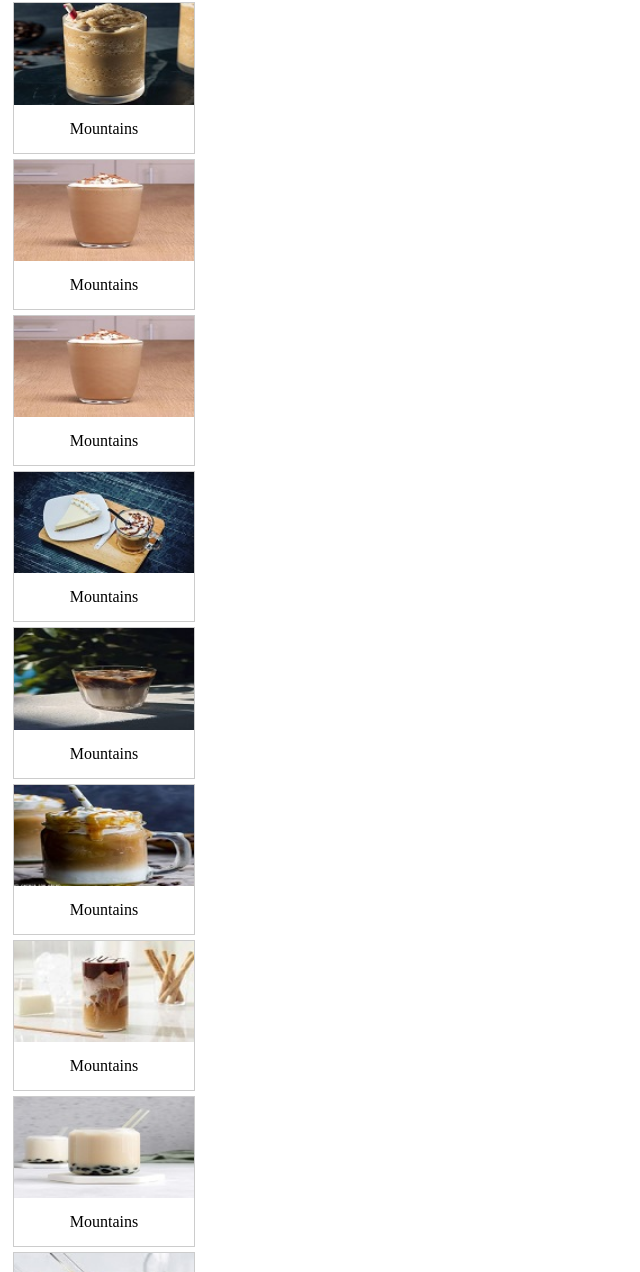
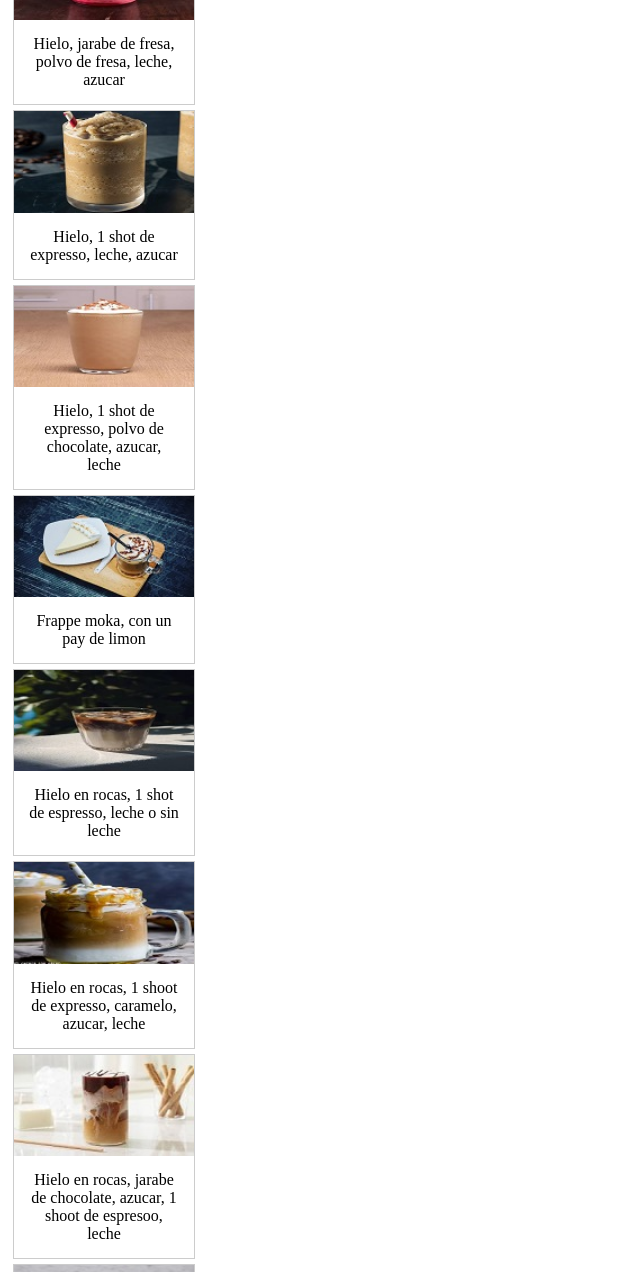
Before and after one commit to arelisanchezcb10-commits/Cafe-Moka, a plain HTML site: page galeria.html in a window 1280 px wide. Shown: the part 1528-2800 px from the top of the page, without its empty margins (0-640 px from the left). Drawn offline with Linux system fonts and the light colour scheme.

Commit message:
Update galeria.html

```diff
--- a/galeria.html
+++ b/galeria.html
@@ -43,7 +43,7 @@
   <a target="_blank" href="Capuchino.jpg">
     <img src="Mini_Capuchino.jpg" alt="Mountains" >
   </a>
-  <div class="desc">Shot de café, leche</div>
+  <div class="desc">Shot de café, leche de vaca</div>
 </div>
 
 <div class="gallery-item">
@@ -64,98 +64,91 @@
   <a target="_blank" href="Frappe_chocolate.jpg">
     <img src="Mini_Frappe_chocolate.jpg" alt="Mountains">
   </a>
-  <div class="desc">Mountains</div>
+  <div class="desc">Hielo, polvo de chocolate, jarabe de chocolate, leche, azucar</div>
 </div>
 
 <div class="gallery-item">
   <a target="_blank" href="Frappe_Fresa.jpg">
     <img src="Mini_Frappe_Fresa.jpg" alt="Mountains">
   </a>
-  <div class="desc">Mountains</div>
+  <div class="desc">Hielo, jarabe de fresa, polvo de fresa, leche, azucar</div>
 </div>
 
 <div class="gallery-item">
   <a target="_blank" href="Frappe_Cafe.jpg">
     <img src="Mini_Frappe_Cafe.jpg" alt="Mountains">
   </a>
-  <div class="desc">Mountains</div>
+  <div class="desc">Hielo, 1 shot de expresso, leche, azucar</div>
 </div>
 
 <div class="gallery-item">
   <a target="_blank" href="Frappe_Moka.jpg">
     <img src="Mini_Frappe_Moka.jpg" alt="Mountains">
   </a>
-  <div class="desc">Mountains</div>
-</div>
-
-<div class="gallery-item">
-  <a target="_blank" href="Frappe_oreo.jpg">
-    <img src="Mini_Frappe_Moka.jpg" alt="Mountains">
-  </a>
-  <div class="desc">Mountains</div>
+  <div class="desc">Hielo, 1 shot de expresso, polvo de chocolate, azucar, leche </div>
 </div>
 
 <div class="gallery-item">
   <a target="_blank" href="Frappe_Pay.jpg">
     <img src="Mini_Frappe_Pay.jpg" alt="Mountains">
   </a>
-  <div class="desc">Mountains</div>
+  <div class="desc">Frappe moka, con un pay de limon </div>
 </div>
 
 <div class="gallery-item">
   <a target="_blank" href="Ice_Coffee.jpg">
     <img src="Mini_Ice_Coffee.jpg" alt="Mountains">
   </a>
-  <div class="desc">Mountains</div>
+  <div class="desc">Hielo en rocas, 1 shot de espresso, leche o sin leche</div>
 </div>
 
 <div class="gallery-item">
   <a target="_blank" href="Ice_Machiato.jpg">
     <img src="Mini_Ice_Machiato.jpg" alt="Mountains">
   </a>
-  <div class="desc">Mountains</div>
+  <div class="desc">Hielo en rocas, 1 shoot de expresso, caramelo, azucar, leche</div>
 </div>
 
 <div class="gallery-item">
   <a target="_blank" href="Ice_Moka.jpg">
     <img src="Mini_Ice_Moka.jpg" alt="Mountains">
   </a>
-  <div class="desc">Mountains</div>
+  <div class="desc">Hielo en rocas, jarabe de chocolate, azucar, 1 shoot de espresoo, leche</div>
 </div>
 
 <div class="gallery-item">
   <a target="_blank" href="Lichi_Tapioca.jpg">
     <img src="Mini_Lichi_Tapioca.jpg" alt="Mountains">
   </a>
-  <div class="desc">Mountains</div>
+  <div class="desc">Hielo, escencia de lichi, lichi, tapioca (Bola negra), jugo de fresa</div>
 </div>
 
 <div class="gallery-item">
   <a target="_blank" href="Mango_Tapioca.jpg">
     <img src="Mini_Mango_Tapioca.jpg" alt="Mountains">
   </a>
-  <div class="desc">Mountains</div>
+  <div class="desc">Hielo, jugo de mango, mango, azucar, Tapioca (Bola negra)</div>
 </div>
 
 <div class="gallery-item">
   <a target="_blank" href="Menu_y_chocolate.jpg">
     <img src="Mini_Menu_y_chocolate.jpg" alt="Mountains">
   </a>
-  <div class="desc">Mountains</div>
+  <div class="desc">Chocolate caliente, y el menu de la cafeteria</div>
 </div>
 
 <div class="gallery-item">
   <a target="_blank" href="Moka_cafetera.jpg">
     <img src="Mini_Moka_cafetera.jpg" alt="Mountains">
   </a>
-  <div class="desc">Mountains</div>
+  <div class="desc">Cafetera italiana donde se hace el espresso artesanal</div>
 </div>
 
 <div class="gallery-item">
   <a target="_blank" href="Pastel_de_zanahoria.jpg">
     <img src="Mini_Pastel_de_zanahoria.jpg" alt="Mountains">
   </a>
-  <div class="desc">Mountains</div>
+  <div class="desc">Pastel de zanahoria integral</div>
 </div>
 
 <div class="gallery-item">
```
